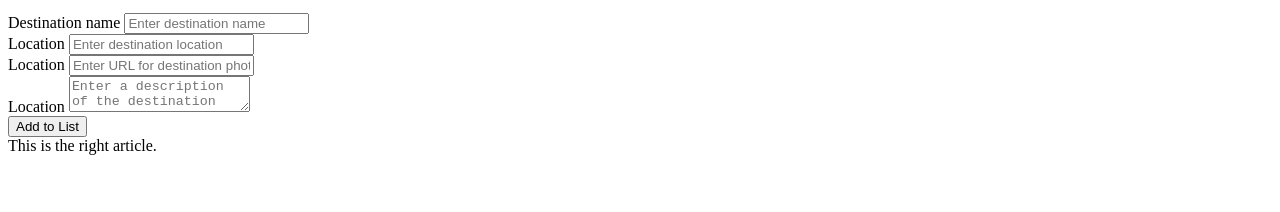
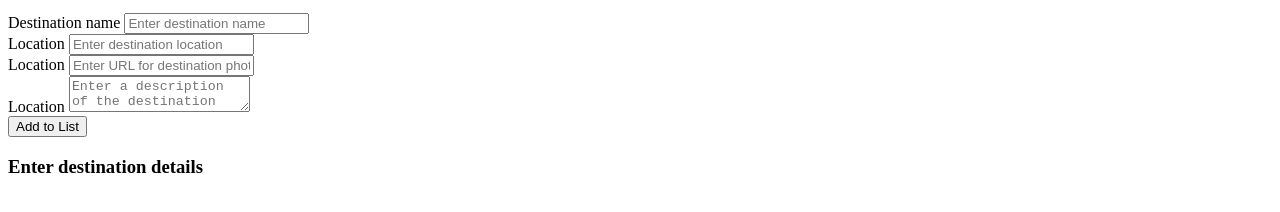
Before and after one commit to sambreece/vacation-destination-page, a plain HTML site: page index.html in a window 1280 px wide. Shown: the part 106-318 px from the top of the page. Drawn offline with Linux system fonts and the light colour scheme.

Commit message:
added children boxes to right container

```diff
--- a/index.html
+++ b/index.html
@@ -42,7 +42,12 @@
 
         </form>
         </article>
-        <article id="right_article">This is the right article. </article>
+        <article id="right_article">
+            <h3>Enter destination details</h3>
+            <div id="card_container">
+
+            </div>
+        </article>
     </section>
     <!--My JavaScript-->
     <script src="./scripts/main.js"></script>
```
